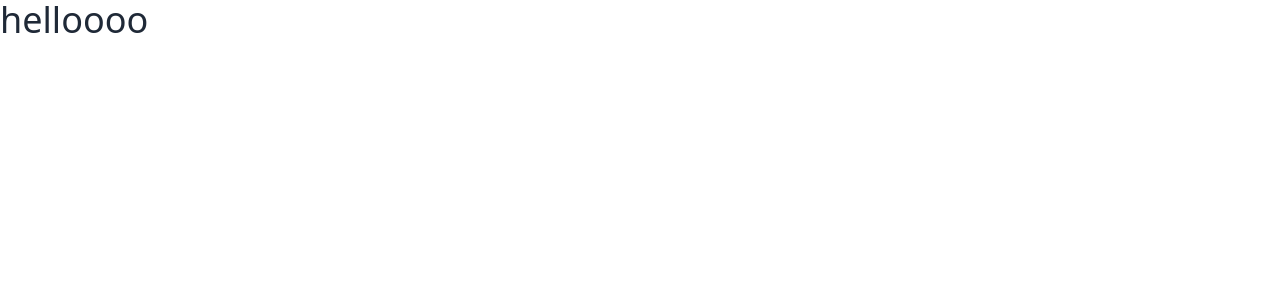
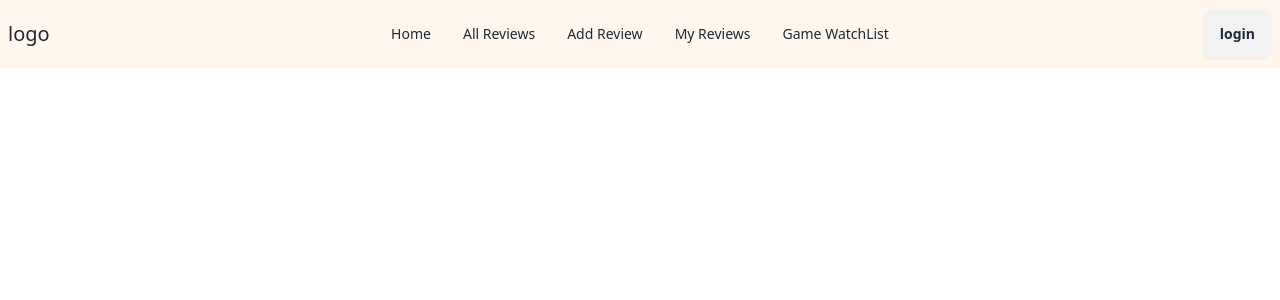
Before and after one commit to babladey275/chill-gamer-client, a React (Vite) app: page / in a window 1280 px wide. Shown: the top 300 px of the page. Built offline with nearby package versions, Linux system fonts and the light colour scheme.

Commit message:
added navbar

```diff
--- /dev/null
+++ b/src/components/Navbar.jsx
@@ -0,0 +1,67 @@
+import { Link } from "react-router-dom";
+
+const Navbar = ({ user }) => {
+  const links = (
+    <>
+      <li>
+        <Link to={"/"}>Home</Link>
+      </li>
+      <li>
+        <Link to={"/all-reviews"}>All Reviews</Link>
+      </li>
+      <li>
+        <Link to={"/add-review"}>Add Review</Link>
+      </li>
+      <li>
+        <Link to={"/my-reviews"}>My Reviews</Link>
+      </li>
+      <li>
+        <Link to={"/watch-list"}>Game WatchList</Link>
+      </li>
+    </>
+  );
+
+  return (
+    <div className="bg-orange-50">
+      <div className="navbar">
+        <div className="navbar-start">
+          <div className="dropdown">
+            <div tabIndex={0} role="button" className="btn btn-ghost lg:hidden">
+              <svg
+                xmlns="http://www.w3.org/2000/svg"
+                className="h-5 w-5"
+                fill="none"
+                viewBox="0 0 24 24"
+                stroke="currentColor"
+              >
+                <path
+                  strokeLinecap="round"
+                  strokeLinejoin="round"
+                  strokeWidth="2"
+                  d="M4 6h16M4 12h8m-8 6h16"
+                />
+              </svg>
+            </div>
+            <ul
+              tabIndex={0}
+              className="menu menu-sm dropdown-content bg-base-100 rounded-box z-[1] mt-3 w-52 p-2 shadow space-y-2"
+            >
+              {links}
+            </ul>
+          </div>
+          <a className="flex items-center text-xl">
+            <p>logo </p>
+          </a>
+        </div>
+        <div className="navbar-center hidden lg:flex">
+          <ul className="menu menu-horizontal px-1">{links}</ul>
+        </div>
+        <div className="navbar-end">
+          <button className="btn">login</button>
+        </div>
+      </div>
+    </div>
+  );
+};
+
+export default Navbar;
--- /dev/null
+++ b/src/layouts/HomeLayout.jsx
@@ -0,0 +1,15 @@
+import Navbar from "../components/Navbar";
+
+const HomeLayout = () => {
+  return (
+    <div>
+      <header>
+        <Navbar></Navbar>
+      </header>
+      <main></main>
+      <footer></footer>
+    </div>
+  );
+};
+
+export default HomeLayout;
--- a/src/routes/router.jsx
+++ b/src/routes/router.jsx
@@ -1,9 +1,10 @@
 import { createBrowserRouter } from "react-router-dom";
+import HomeLayout from "../layouts/HomeLayout";
 
 const router = createBrowserRouter([
   {
     path: "/",
-    element: <h1 className="text-4xl">helloooo</h1>,
+    element: <HomeLayout></HomeLayout>,
   },
 ]);
 
```
